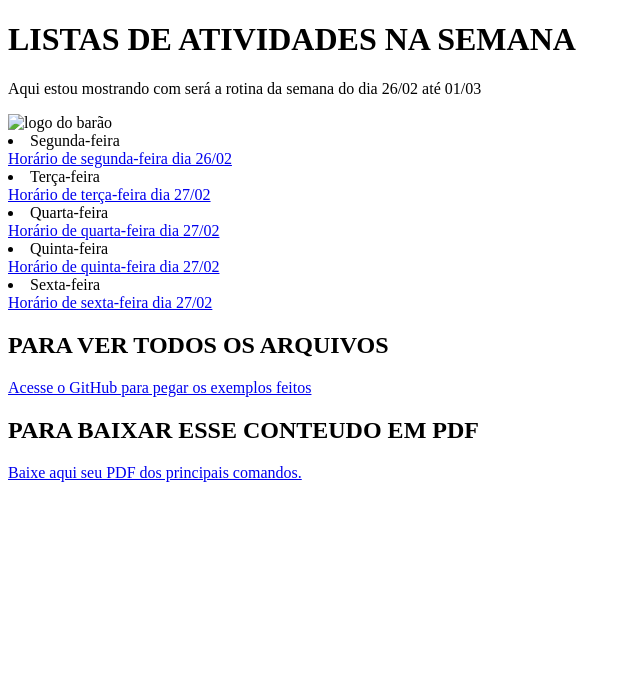
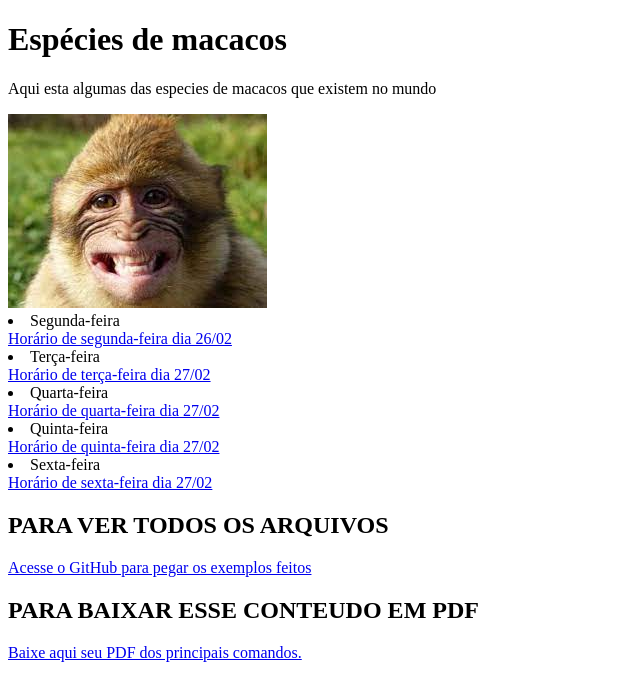
Before and after one commit to felipx06/2024, a plain HTML site: page index.html in a window 1280 px wide. Shown: the whole page, without its empty margins (0-640 px from the left). Drawn offline with Linux system fonts and the light colour scheme.

Commit message:
Add files via upload

```diff
--- a/index.html
+++ b/index.html
@@ -7,11 +7,11 @@
     <title></title>
 </head>
 <body>
-    <h1> LISTAS DE ATIVIDADES NA SEMANA</h1>
+    <h1>Espécies de macacos</h1>
 
-    <p> Aqui estou mostrando com será a rotina da semana do dia 26/02 até 01/03</p>
+    <p> Aqui esta algumas das especies de macacos que existem no mundo</p>
 
-    <img src="bara01.png" alt="logo do barão">
+    <img src="macaquinho1.png" alt="foto macaquinho1">
 
 
         <li>Segunda-feira</li>
```
Also changed, not shown: macaquinho1.png (added).
